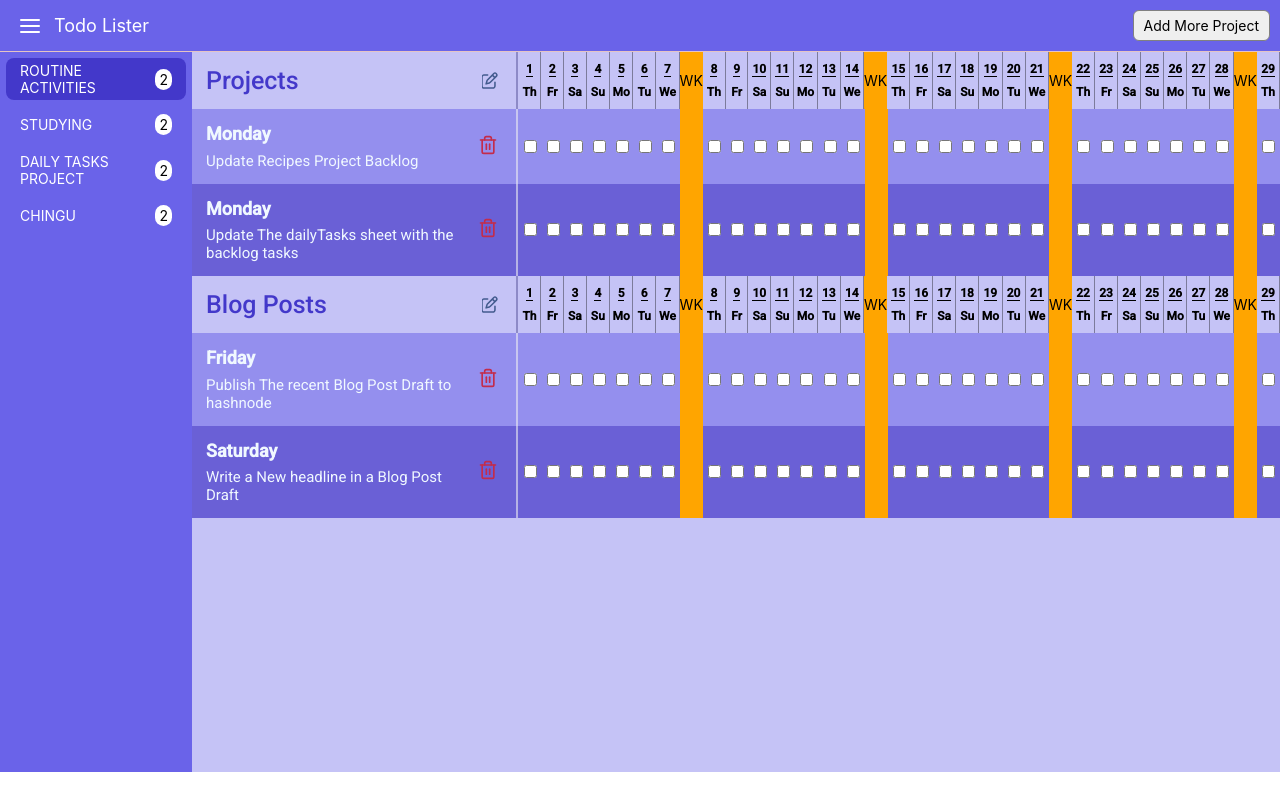
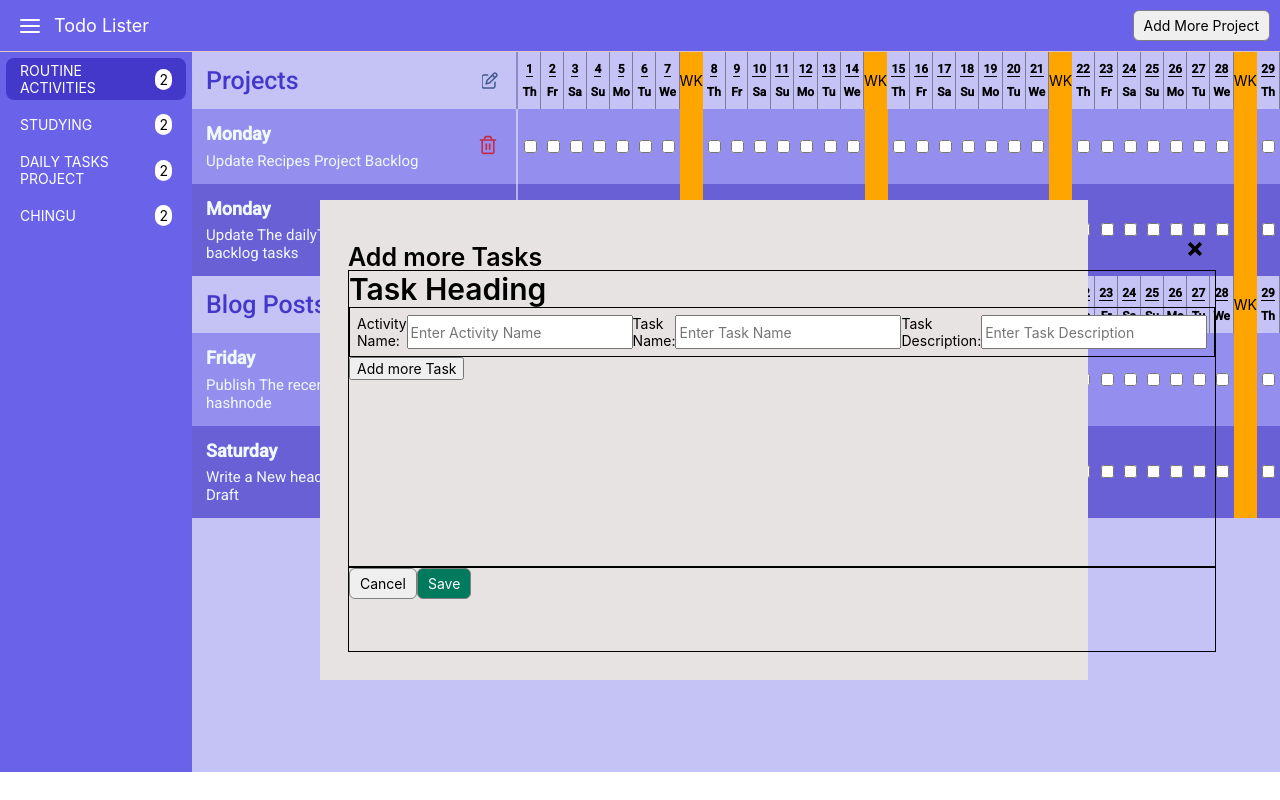
Before and after one commit to chingu-voyages/v47-tier2-team-12, a React (Vite) app: page / in a window 1280 px wide. Both pictures are taken after a click on the icon 489 px from the left and 80 px from the top of the page. Built offline with nearby package versions, Linux system fonts and the light colour scheme.

Commit message:
feature on process

```diff
--- a/src/components/Dashboard/Dashboard.jsx
+++ b/src/components/Dashboard/Dashboard.jsx
@@ -3,6 +3,7 @@ import { Todo_context } from "../Context/Context";
 import "./Dashboard.css";
 import { Trash2 } from "react-feather";
 import { FaRegPenToSquare } from "react-icons/fa6";
+import Modal2 from "../../utilities/Modal/Modal2";
 
 
 const Dashboard = () => {
@@ -10,6 +11,8 @@ const Dashboard = () => {
     setGlobalData, generateMonthData } =
     useContext(Todo_context);
   const [checkedState, setCheckedState] = useState({});
+  const [showModal, setShowModal] = React.useState(false);
+  const monthData = generateMonthData();
 
   React.useEffect(() => {
 
@@ -55,7 +58,12 @@ const Dashboard = () => {
     const newCheckedState = { ...checkedState, [key]: !checkedState[key] };
     setCheckedState(newCheckedState);
   }
-  const monthData = generateMonthData();
+
+
+  function handleTaskUpdate() {
+    console.log('data updated')
+    setShowModal(!showModal)
+  }
 
   return (
     <div className={`activity-container `}>
@@ -66,7 +74,12 @@ const Dashboard = () => {
             <div className="activity-inner-container">
               <div className="activity-name-container">
                 <h3 className="activity-name">{item.activityName}</h3>
-                <FaRegPenToSquare className="update-icon" size={25} />
+                <FaRegPenToSquare
+                  className="update-icon"
+                  size={25}
+                  onClick={handleTaskUpdate}
+                />
+
               </div>
               <div className="day-container">
                 {monthData.map((item, index) => {
@@ -135,6 +148,8 @@ const Dashboard = () => {
           </div>
         );
       })}
+      {showModal && <Modal2 />}
+
     </div>
   );
 };
--- a/src/utilities/Modal/Modal.jsx
+++ b/src/utilities/Modal/Modal.jsx
@@ -16,6 +16,9 @@ const Modal = (props) => {
     window.addEventListener("click", handleClickOutside);
     return () => window.removeEventListener("click", handleClickOutside);
   }, []);
+
+
+
   return (
     <div
       id="myModal"
--- /dev/null
+++ b/src/utilities/Modal/Modal2.css
@@ -0,0 +1,47 @@
+.modal2-container {
+    width: 60%;
+    height: 60%;
+    background-color: rgb(232, 227, 227);
+    position: absolute;
+    left: 25%;
+    top: 25%;
+
+}
+
+.modal2-inner-container {
+    padding: 2em;
+    display: grid;
+    grid-template-rows: 10% 70% 20%;
+    height: 100%;
+}
+
+.modal2-header {
+    display: flex;
+    justify-content: space-between;
+    padding: 1em;
+    padding-left: 0;
+}
+
+.modal2-header h3 {
+    font-size: 2.5rem;
+    font-weight: 600;
+}
+
+.task-heading {
+    font-size: 3rem;
+    font-weight: 600;
+}
+
+.modal2-task-inner-container {
+    padding: 0.5em;
+    border: 1px solid black;
+    display: flex;
+}
+
+.add-more-task-btn {
+    justify-self: left;
+}
+
+.modal2-container-footer {
+    border: 1px solid black;
+}
--- /dev/null
+++ b/src/utilities/Modal/Modal2.jsx
@@ -0,0 +1,79 @@
+import React from 'react';
+import './Modal2.css';
+import { ImCross } from "react-icons/im";
+
+const Modal2 = () => {
+    const [newActivity, setNewActivity] = React.useState({
+        activityName: '',
+        taskName: '',
+        taskDescription: ''
+    });
+
+    const handleInputChange = (e) => {
+        const { name, value } = e.target;
+        setNewActivity(prevState => ({
+            ...prevState,
+            [name]: value
+        }));
+    };
+
+    const handleAddTask = () => {
+        console.log(newActivity);
+    };
+
+    return (
+        <div className='modal2-container'>
+            <div className="modal2-inner-container">
+                <div className="modal2-header">
+                    <h3>Add more Tasks</h3>
+                    <ImCross />
+                </div>
+                <div style={{ border: '1px solid black' }}>
+                    <div>
+                        <h3 className='task-heading'>Task Heading</h3>
+                        <div className="modal2-task-container">
+                            <div className="modal2-task-inner-container">
+                                <label htmlFor="activityName">Activity Name:</label>
+                                <input
+                                    name='activityName'
+                                    type="text"
+                                    className='activityName'
+                                    placeholder='Enter Activity Name'
+                                    value={newActivity.activityName}
+                                    onChange={handleInputChange}
+                                />
+
+                                <label htmlFor="taskName">Task Name:</label>
+                                <input
+                                    name='taskName'
+                                    type="text"
+                                    className='taskName'
+                                    placeholder='Enter Task Name'
+                                    value={newActivity.taskName}
+                                    onChange={handleInputChange}
+                                />
+
+                                <label htmlFor="taskDescription">Task Description:</label>
+                                <input
+                                    name='taskDescription'
+                                    type="text"
+                                    className='taskDescription'
+                                    placeholder='Enter Task Description'
+                                    value={newActivity.taskDescription}
+                                    onChange={handleInputChange}
+                                />
+                            </div>
+                        </div>
+                    </div>
+                    <button className='add-more-task-btn' >Add more Task</button>
+                </div>
+                <div className='modal2-container-footer'>
+                    <button className='cancel-btn' >Cancel</button>
+                    <button className='save-btn' onClick={handleAddTask}>Save</button>
+                </div>
+            </div>
+        </div>
+    );
+};
+
+export default Modal2;
```
